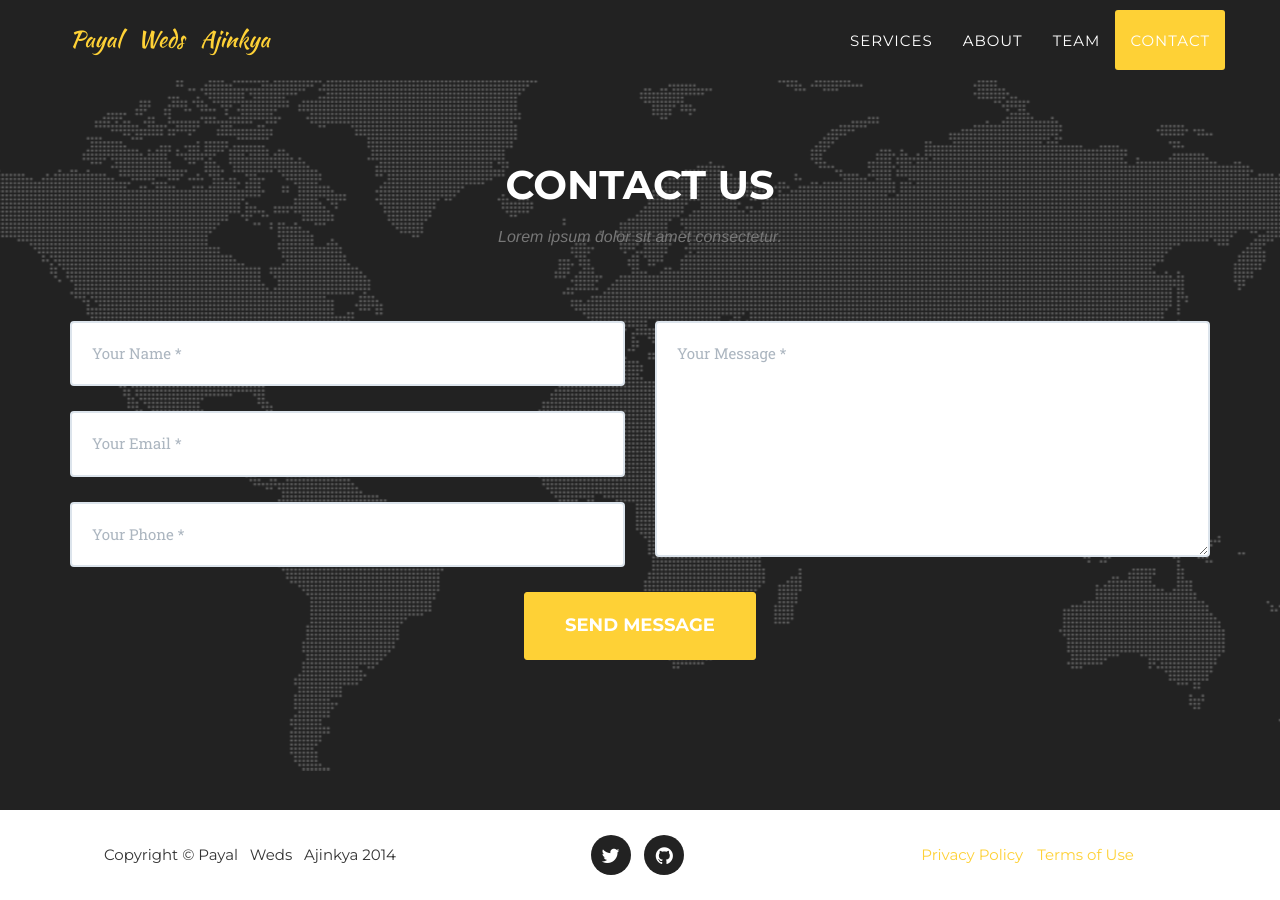
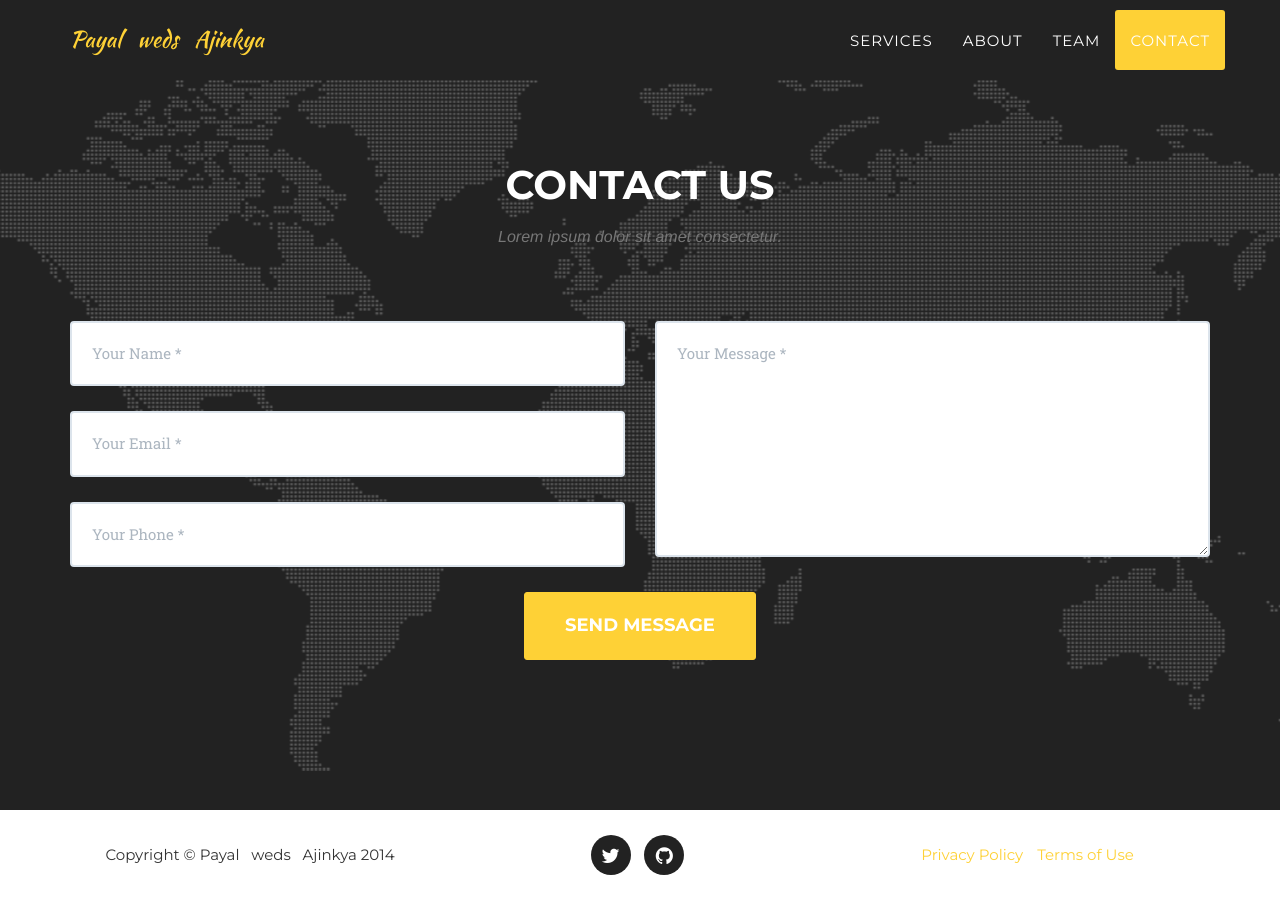
Before and after one commit to ajkl/wedding-invite, a Jekyll site: the page built from index.html, in a window 1280 px wide and 900 px high, scrolled down 5636 px. Built offline with Jekyll 4.4.1, drawn with Linux system fonts in a browser that asks for light colours; some web fonts are replaced.

```diff
--- a/_config.yml
+++ b/_config.yml
@@ -2,7 +2,7 @@ url: https://ajkl.github.io
 baseurl: /wedding-invite/
 
 # Site settings
-title: Payal&nbsp;&nbsp;&nbsp;Weds&nbsp;&nbsp;&nbsp;Ajinkya
+title: Payal&nbsp;&nbsp;&nbsp;weds&nbsp;&nbsp;&nbsp;Ajinkya
 email: kaleajinkya@gmail.com
 description: "Git pages hosted Wedding Invitation"
 
```
